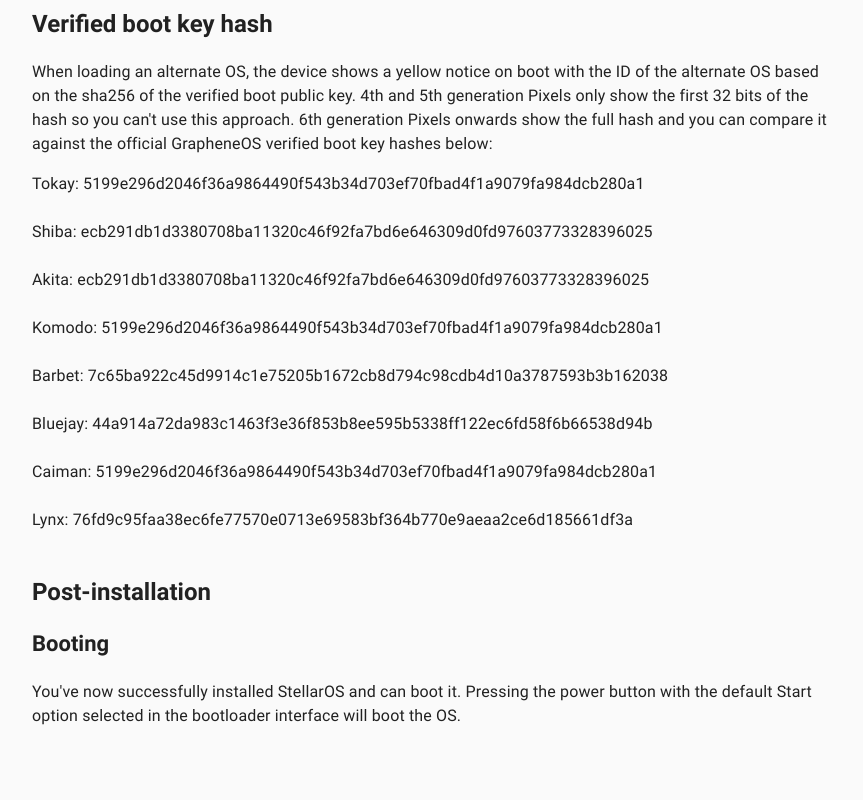
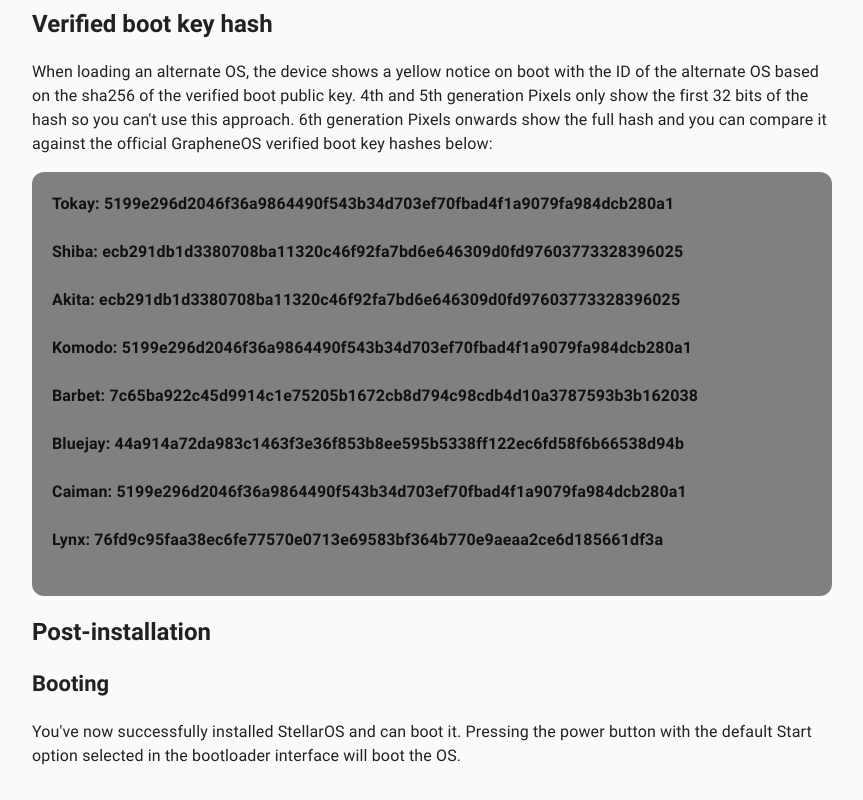
Before and after one commit to StellerSecurity/StellarOS.Download.Website, a plain HTML site: page index.html in a window 1280 px wide. Shown: the part 1206-2006 px from the top of the page, without its empty margins (208-1071 px from the left). Before the commit the page ends 1966 px from the top, so only its background shows below. Drawn offline with Linux system fonts and the light colour scheme; a script that the page names is missing.

Commit message:
Added hashes.

```diff
--- a/index.html
+++ b/index.html
@@ -115,6 +115,7 @@
 
                 <p>When loading an alternate OS, the device shows a yellow notice on boot with the ID of the alternate OS based on the sha256 of the verified boot public key. 4th and 5th generation Pixels only show the first 32 bits of the hash so you can't use this approach. 6th generation Pixels onwards show the full hash and you can compare it against the official GrapheneOS verified boot key hashes below:</p>
 
+                <div class="hashes">
                 Tokay: 5199e296d2046f36a9864490f543b34d703ef70fbad4f1a9079fa984dcb280a1<br><br>
                 Shiba: ecb291db1d3380708ba11320c46f92fa7bd6e646309d0fd97603773328396025<br><br>
                 Akita: ecb291db1d3380708ba11320c46f92fa7bd6e646309d0fd97603773328396025<br><br>
@@ -123,7 +124,7 @@
                 Bluejay: 44a914a72da983c1463f3e36f853b8ee595b5338ff122ec6fd58f6b66538d94b<br><br>
                 Caiman: 5199e296d2046f36a9864490f543b34d703ef70fbad4f1a9079fa984dcb280a1<br><br>
                 Lynx: 76fd9c95faa38ec6fe77570e0713e69583bf364b770e9aeaa2ce6d185661df3a<br><br>
-
+                </div>
 
             </section>
 
--- a/main.css
+++ b/main.css
@@ -18,6 +18,13 @@ body {
     margin: 0;
     padding: 0;
     overflow-y: scroll;
+}
+
+.hashes {
+    background-color: grey;
+    padding: 20px;
+    font-weight: bold;
+    border-radius: 12px;
 }
 
 a {
```
